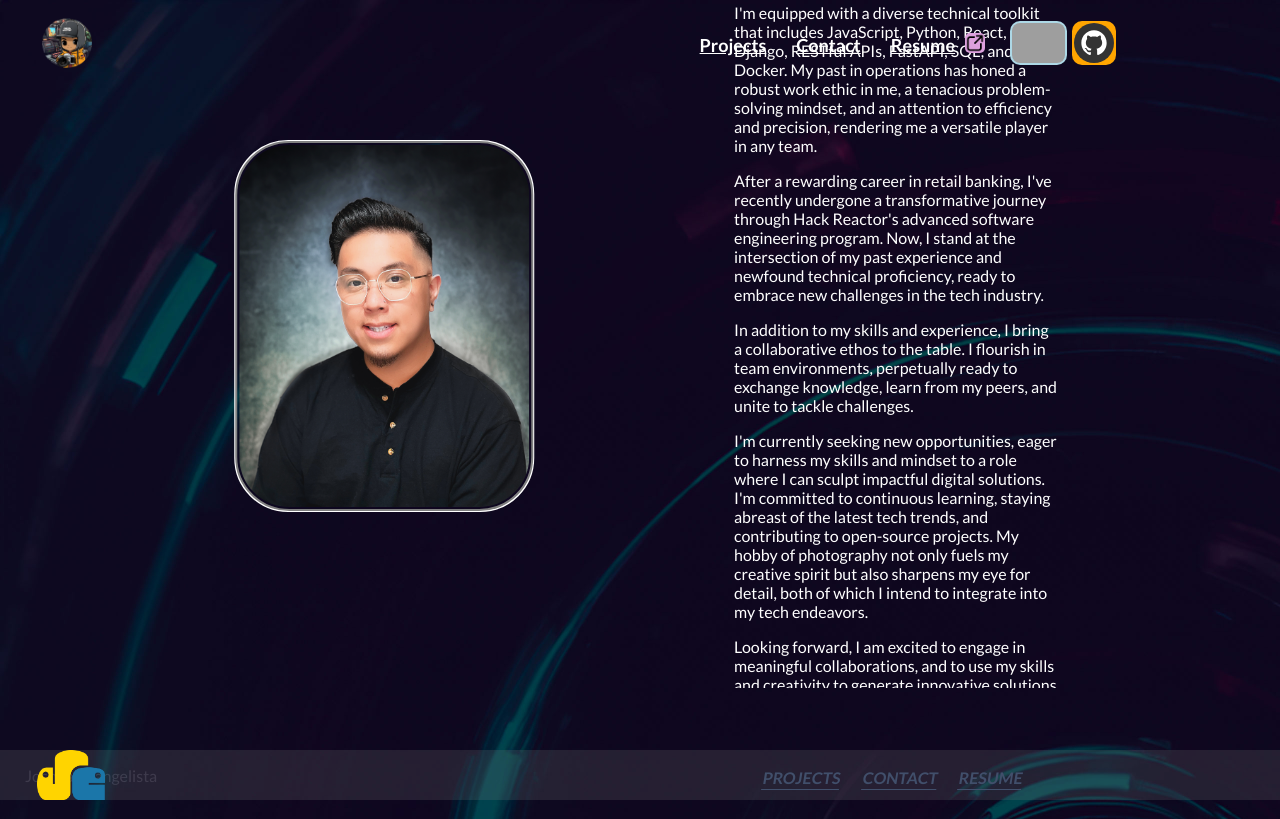
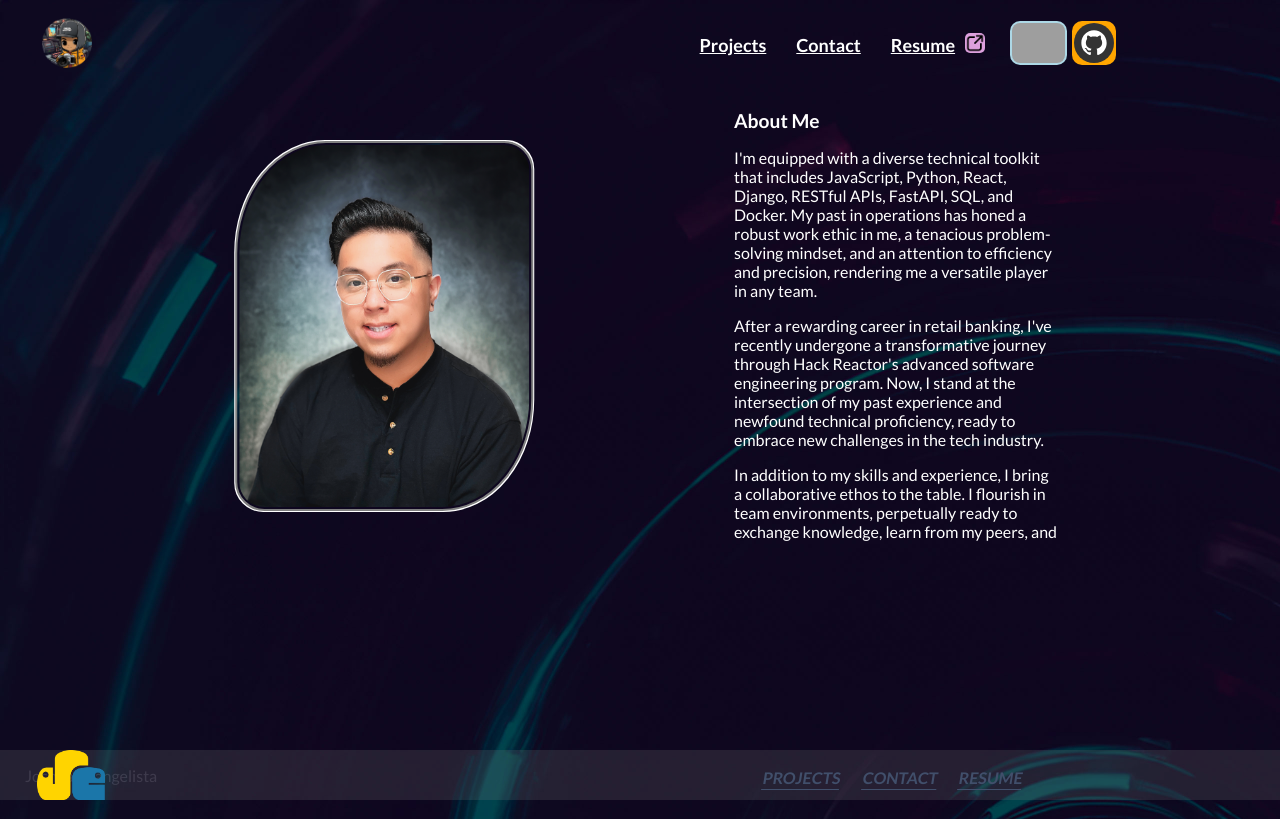
Before and after one commit to zshuaeva/2024PortfolioPage, a React (Create React App) app: page / in a window 1280 px wide. Shown: the top 819 px of the page. Built offline with nearby package versions, Linux system fonts and the light colour scheme; grey boxes are pictures that could not be loaded.

Commit message:
adjust spacing for styling properties, adjust scroll to top value

```diff
--- a/src/Components/Footer/Footer.js
+++ b/src/Components/Footer/Footer.js
@@ -11,7 +11,7 @@ const Footer= () => {
   };
 
   const handleScroll = () => {
-    if (window.scrollY > 2000) {
+    if (window.scrollY > 1500) {
       setShowBackToTop(true);
     } else {
       setShowBackToTop(false);
--- a/src/PageOne/PageOne.css
+++ b/src/PageOne/PageOne.css
@@ -12,8 +12,8 @@
   color: white;
   border-radius: 10px;
   max-width: 50%;
-  max-height: 100%;
-  overflow: auto;
+  max-height: 60%;
+  overflow: scroll;
   padding-left: 30px;
   padding-right: 30px;
   text-align: left;
@@ -33,7 +33,7 @@
   top: 45%;
   left: 30%;
   transform: translate(-50%, -50%);
-  border-radius: 50px;
+  border-radius: 30% 25px;
   outline: auto;
   outline-color: grey;
   outline-offset: 3px;
--- a/src/PageThree/PageThree.css
+++ b/src/PageThree/PageThree.css
@@ -5,7 +5,7 @@
 
 .messenger-box {
   position: absolute;
-  top: 250%;
+  top: 2000px;
   left: 50%;
   transform: translateX(-50%);
   display: flex;
--- a/src/PageTwo/PageTwo.css
+++ b/src/PageTwo/PageTwo.css
@@ -7,7 +7,7 @@
 .carousel-app {
   position: absolute;
   width: 55%;
-  top: 135%;
+  top: 1145px;
   left: 50%;
   transform: translate(-50%, -50%);
   font-family: "Lato", sans-serif;
```
